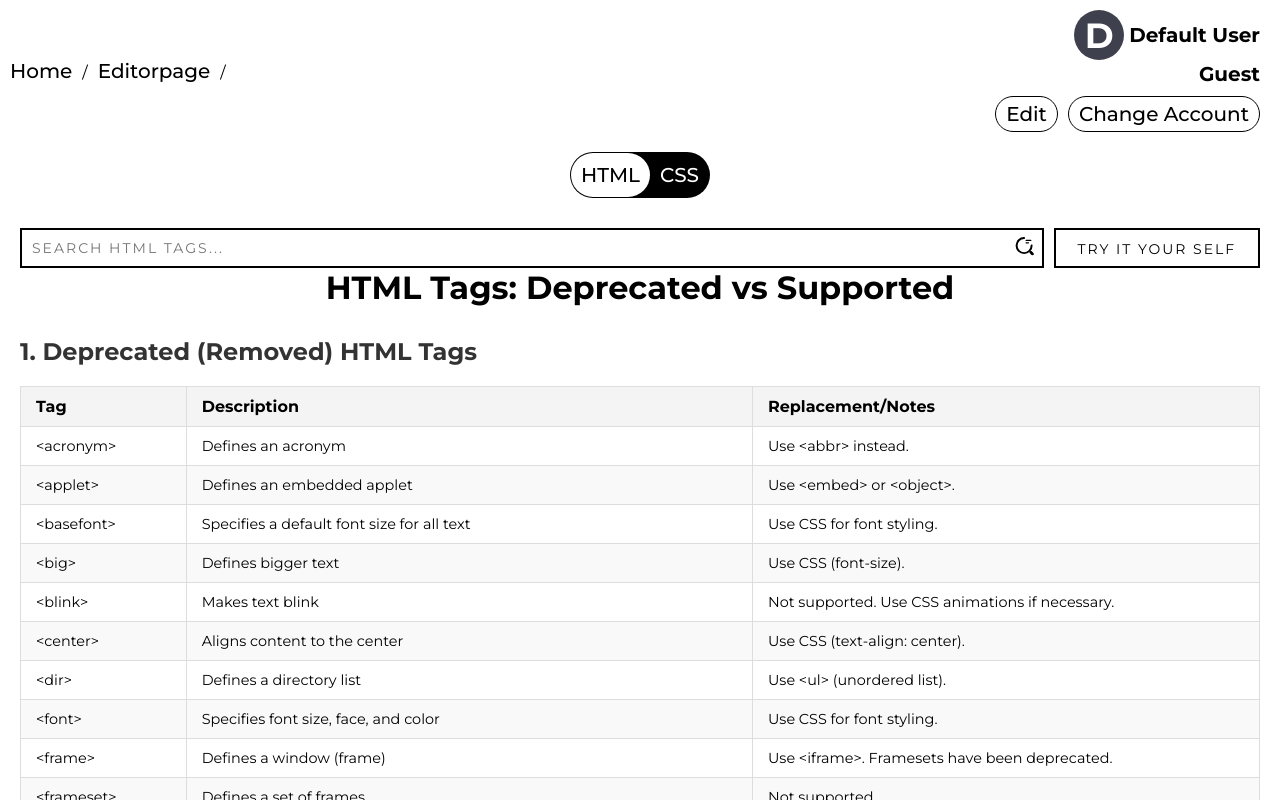
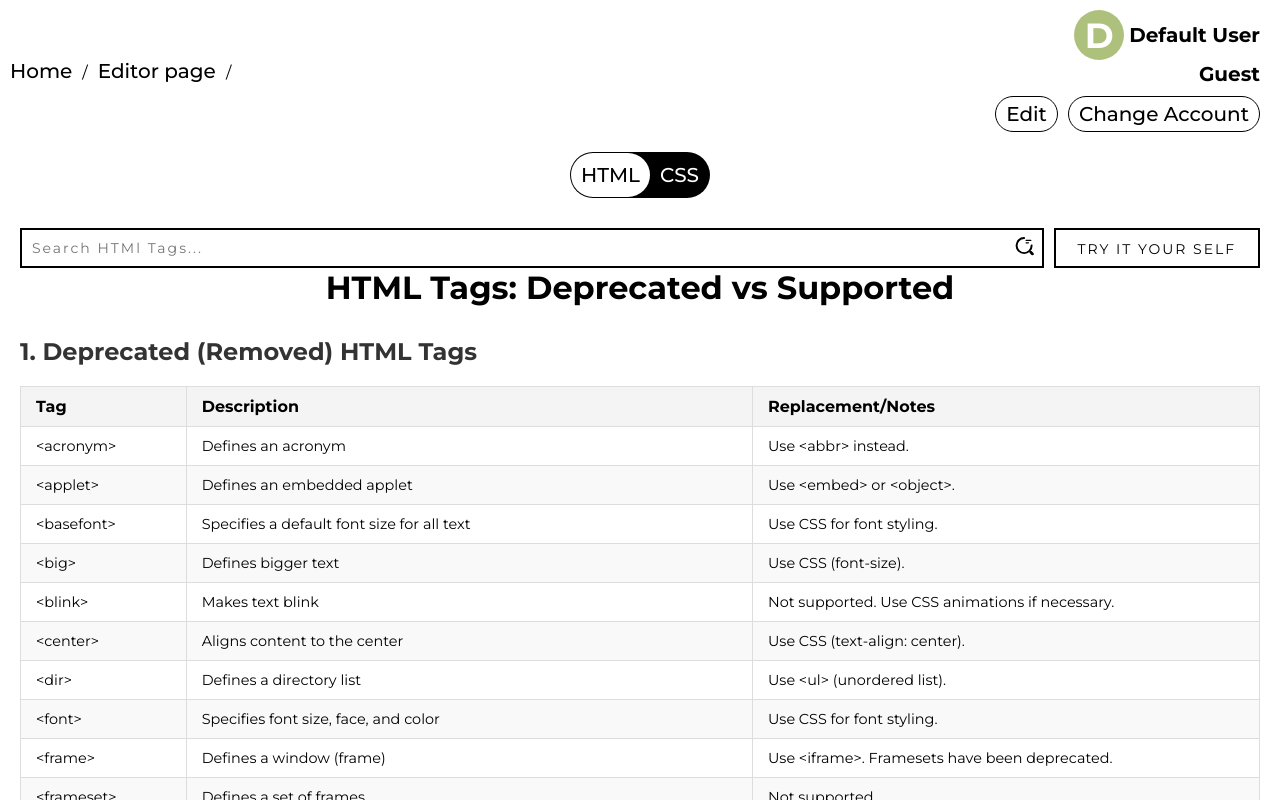
Before and after one commit to krishvaghasiya705/Learn-html-css, a React (Create React App) app: page / in a window 1280 px wide. Shown: the top 800 px of the page. Built offline with nearby package versions, Linux system fonts and the light colour scheme; a web font is replaced by a local one.

Commit message:
some issues are solved

```diff
--- a/src/common/header/index.js
+++ b/src/common/header/index.js
@@ -7,6 +7,15 @@ function Header() {
   const defaultUser = { firstName: "Default", lastName: "User", userType: "Guest", imageUrl: "" };
   const { addUser } = useUserContext();
 
+  const getRandomColor = () => {
+    const letters = '0123456789ABCDEF';
+    let color = '#';
+    for (let i = 0; i < 6; i++) {
+      color += letters[Math.floor(Math.random() * 16)];
+    }
+    return color;
+  };
+
   const [showForm, setShowForm] = useState(false);
   const [firstName, setFirstName] = useState(defaultUser.firstName);
   const [lastName, setLastName] = useState(defaultUser.lastName);
@@ -14,7 +23,7 @@ function Header() {
   const [imageUrl, setImageUrl] = useState(defaultUser.imageUrl);
   const [loadingImage, setLoadingImage] = useState(false);
   const [email, setEmail] = useState('');
-  const [bgColor, setBgColor] = useState('');
+  const [bgColor, setBgColor] = useState(''); // Start with an empty color
 
   useEffect(() => {
     const storedFirstName = localStorage.getItem('firstName');
@@ -29,19 +38,6 @@ function Header() {
     if (storedImageUrl) setImageUrl(storedImageUrl);
     if (storedEmail) setEmail(storedEmail);
   }, []);
-
-  useEffect(() => {
-    const getRandomColor = () => {
-      const letters = '0123456789ABCDEF';
-      let color = '#';
-      for (let i = 0; i < 6; i++) {
-        color += letters[Math.floor(Math.random() * 16)];
-      }
-      return color;
-    };
-
-    setBgColor(getRandomColor());
-  }, [firstName, lastName, imageUrl]);
 
   const handleSubmit = (event) => {
     event.preventDefault();
@@ -72,6 +68,9 @@ function Header() {
       setLastName(newLastName);
       setUserType(newUserType);
       setEmail(newEmail);
+
+      // Change background color only on user data change
+      setBgColor(getRandomColor());
 
       localStorage.setItem('firstName', newFirstName);
       localStorage.setItem('lastName', newLastName);
@@ -110,13 +109,13 @@ function Header() {
     <header>
       <nav>
         <Link to="/">Home</Link>/
-        <Link to="/editorpage">Editorpage</Link>/
+        <Link to="/editorpage">Editor page</Link>/
         {userType === "Admin" && <Link to="/adminpanel">Admin Panel</Link>}
       </nav>
       <div>
         <div className='user-details'>
           <div className='user'>
-            <div className='user-icon' style={{ backgroundColor: bgColor }}>
+            <div className='user-icon' style={{ backgroundColor: bgColor || getRandomColor() }}>
               {imageUrl ? (
                 <img
                   src={loadingImage ? 'default-image-url.png' : imageUrl}
--- a/src/components/Editorpagecompo/index.js
+++ b/src/components/Editorpagecompo/index.js
@@ -62,7 +62,6 @@ function Editorpagecompo() {
     }, [code, codeType]);
 
     const convertScssToCss = (scss) => {
-        // Implement SCSS to CSS conversion if needed
         return scss;
     };
 
--- a/src/components/Homecomponents/HTMLTagsTable.scss
+++ b/src/components/Homecomponents/HTMLTagsTable.scss
@@ -68,7 +68,6 @@
             transition: .2s linear;
             border: 2.5px solid black;
             font-size: 14px;
-            text-transform: uppercase;
             letter-spacing: 2px;
             outline: none;
         }
```
